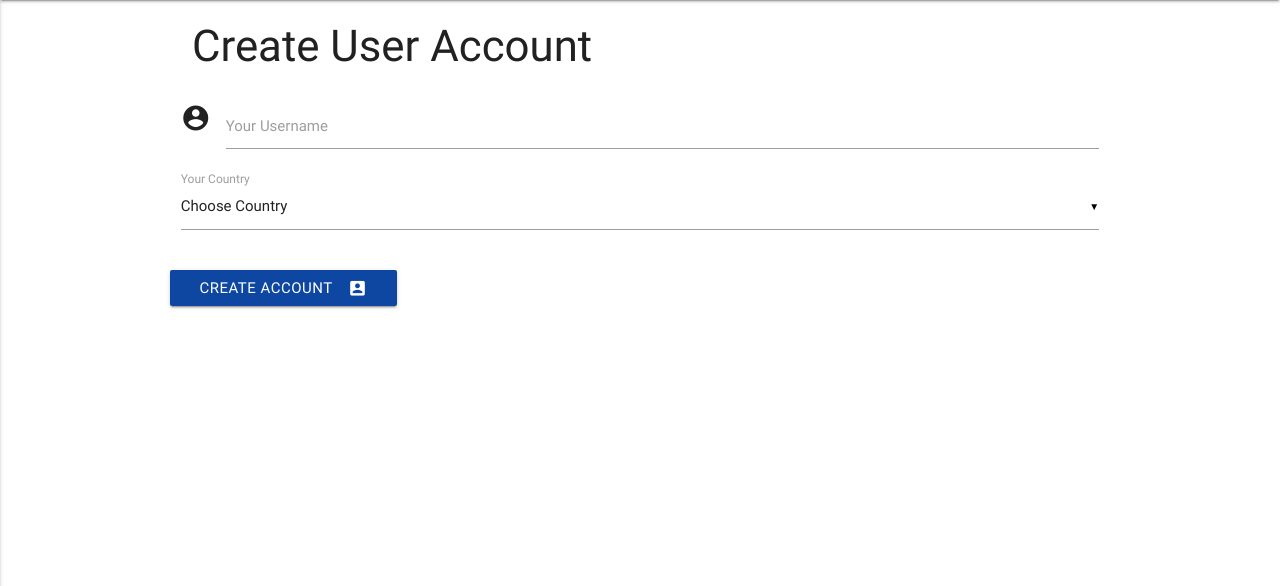
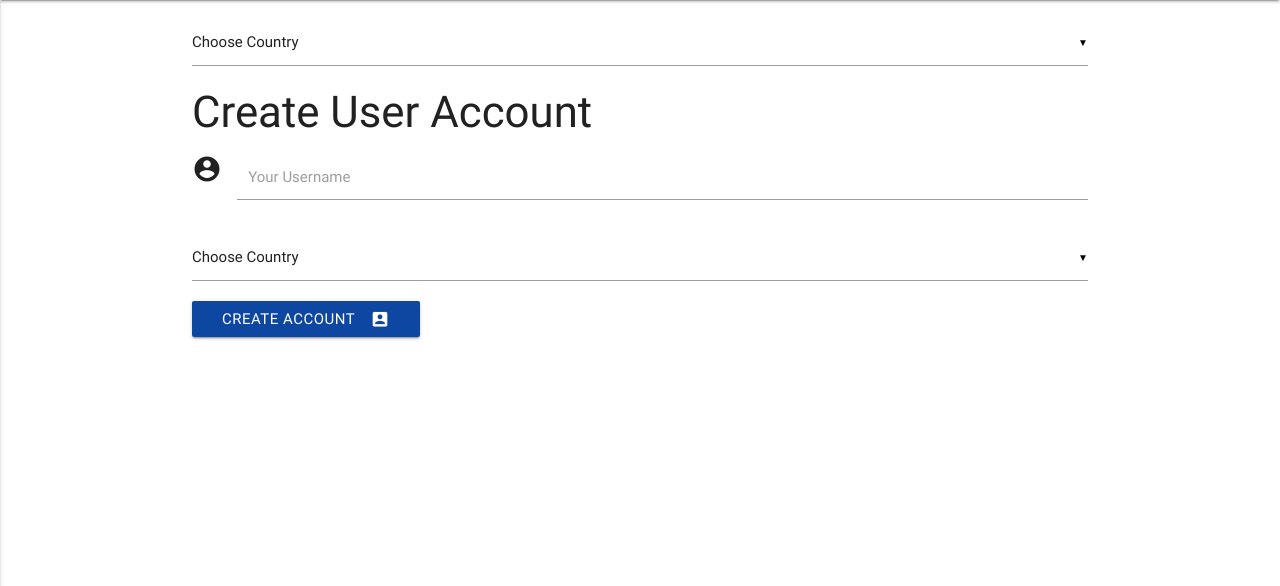
Before and after one commit to Code-Institute-Submissions/cook-king, a Flask app: template templates/create_user.html in a window 1280 px wide. Shown: the part 64-650 px from the top of the page. Run offline with Flask 2, Linux system fonts and the light colour scheme; the template is opened without the code that fills it, so the values that code supplies are empty; some libraries are stand-ins or nearby versions.

Commit message:
trying to fix populated country form again

```diff
--- a/app.py
+++ b/app.py
@@ -4,7 +4,7 @@
 
 app = Flask(__name__)
 app.config["MONGO_DBNAME"] = 'cooking'
-app.config["MONGO_URI"] = os.getenv('MONGO_URI', 'mongodb+srv://root:goodbowie44@myfirstcluster-milxz.mongodb.net/cooking?retryWrites=true')
+app.config["MONGO_URI"] = os.getenv('MONGO_URI', 'mongodb+srv://root:gooddoug94@myfirstcluster-milxz.mongodb.net/cooking?retryWrites=true')
 mongo = PyMongo(app)
 
 class BaseObject(object):
--- a/templates/create_user.html
+++ b/templates/create_user.html
@@ -2,47 +2,31 @@
 <div class="top-margin">
   <!--<form action="/register" method="POST">-->
   <!--  <label for="uname">Username</label>-->
-  <!--  <input type="text" id="uname" name="username" placeholder="Your user name">-->
-  <!--<select id="user_count" name="country_name">-->
-  <!--              <option value="" disabled selected>Choose Country</option>-->
-                <!--{% for country_name in countries %}-->
-                <!--    <option value="{{country_name.countries}}">{{country_name.countries}}</option>-->
-                <!--{% endfor %}-->
-  <!--            </select>-->
-  <!--  <label for="country">Country</label>-->
-  <!--<select id="country" name="country">-->
-  <!--  <option value="australia">Australia</option>-->
-  <!--  <option value="canada">Canada</option>-->
-  <!--  <option value="usa">USA</option>-->
-  <!--  <input type="submit" value="Submit">-->
-  <!--</form>-->
+  <!--<input type="text" id="uname" name="username" placeholder="Your user name">-->
+  <select id="user_count" name="country_name">
+                <option value="" disabled selected>Choose Country</option>
+                {% for country_name in countries %}
+                    <option value="{{country_name.country_name}}">{{country_name.country_name}}</option>
+                {% endfor %}
+              </select>
+    <label for="country">Country</label>
   <h3>Create User Account</h3>
-  <div class="row">
-    <form action="/register" method="POST" class="col s12">
-      <div class="row">
-        <div class="row">
+    <form action="{{url_for('register')}}" method="POST" class="col s12">
       <div class="input-field col s12">
         <i class="material-icons prefix">account_circle</i>
         <input id="uname" name="username" type="text" required>
         <label for="icon_prefix">Your Username</label>
       </div>
       <div class="input-field col s12">
-            <select id="user_count" name="country_name" required>
+        <select id="user_count" name="country_name">
           <option value="" disabled selected>Choose Country</option>
-              {% for count in countries %}
-              <option value="{{count.country_name}}">{{count.country_name}}</option>
+            {% for country_name in countries %}
+              <option value="{{country_name.country_name}}">{{country_name.country_name}}</option>
             {% endfor %}
         </select>
-            <label>Your Country</label>
       </div>
-        </div>
-        <div class="row">
       <button class="btn waves-effect blue darken-4" type="submit" name="action">Create Account
         <i class="material-icons right">account_box</i>
       </button>
-        </div>
     </form>
-    </div>
-  </div>
-
   {% endblock %}
--- a/templates/sign_in.html
+++ b/templates/sign_in.html
@@ -1,6 +1,6 @@
 {% extends 'base.html'%} {% block content %}
 <div class="top-margin">
-  <form action="/login" methods="POST">
+  <form action="{{url_for('login')}}" methods="POST">
     <input type="text" id="uname" name="username" placeholder="Your user name">
     <input type="submit" value="Sign In">
   </form>
```
Lines whose indentation alone changed are shown as unchanged.
